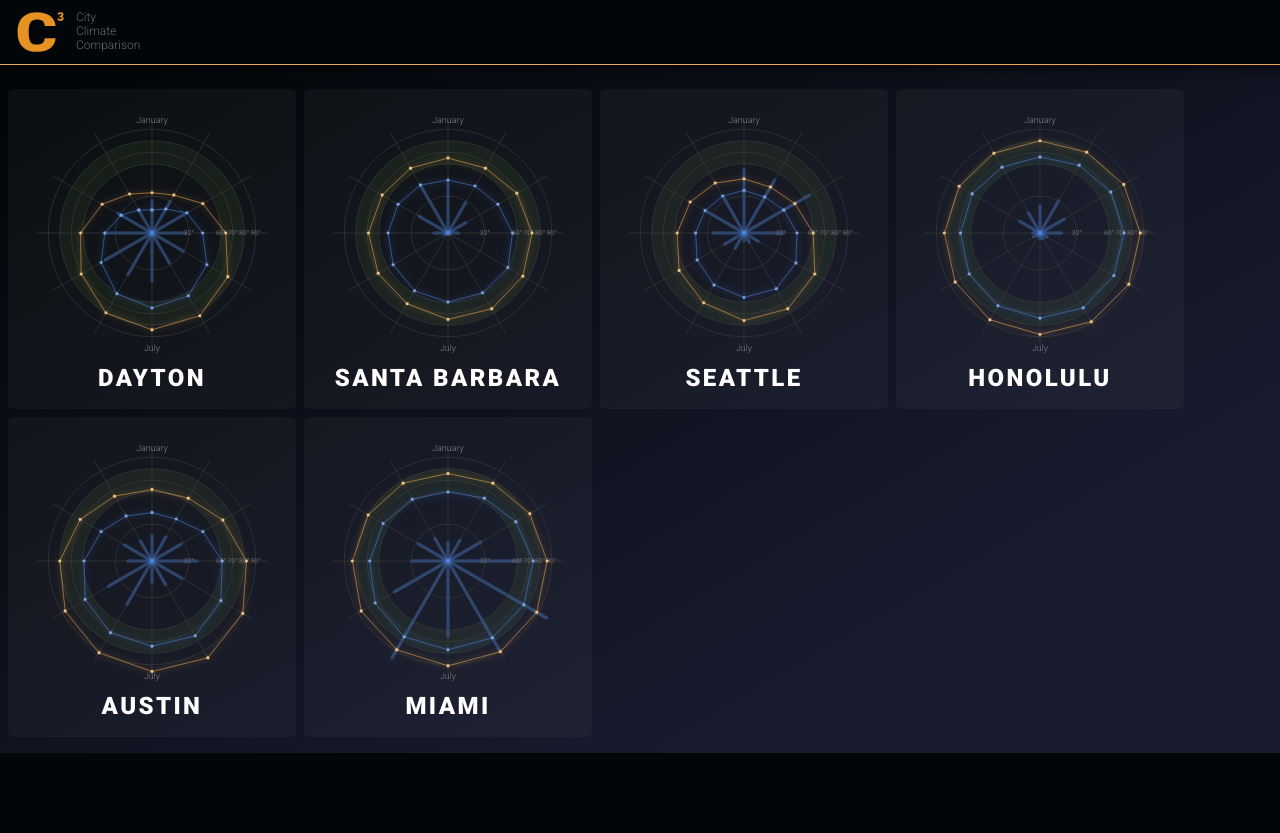
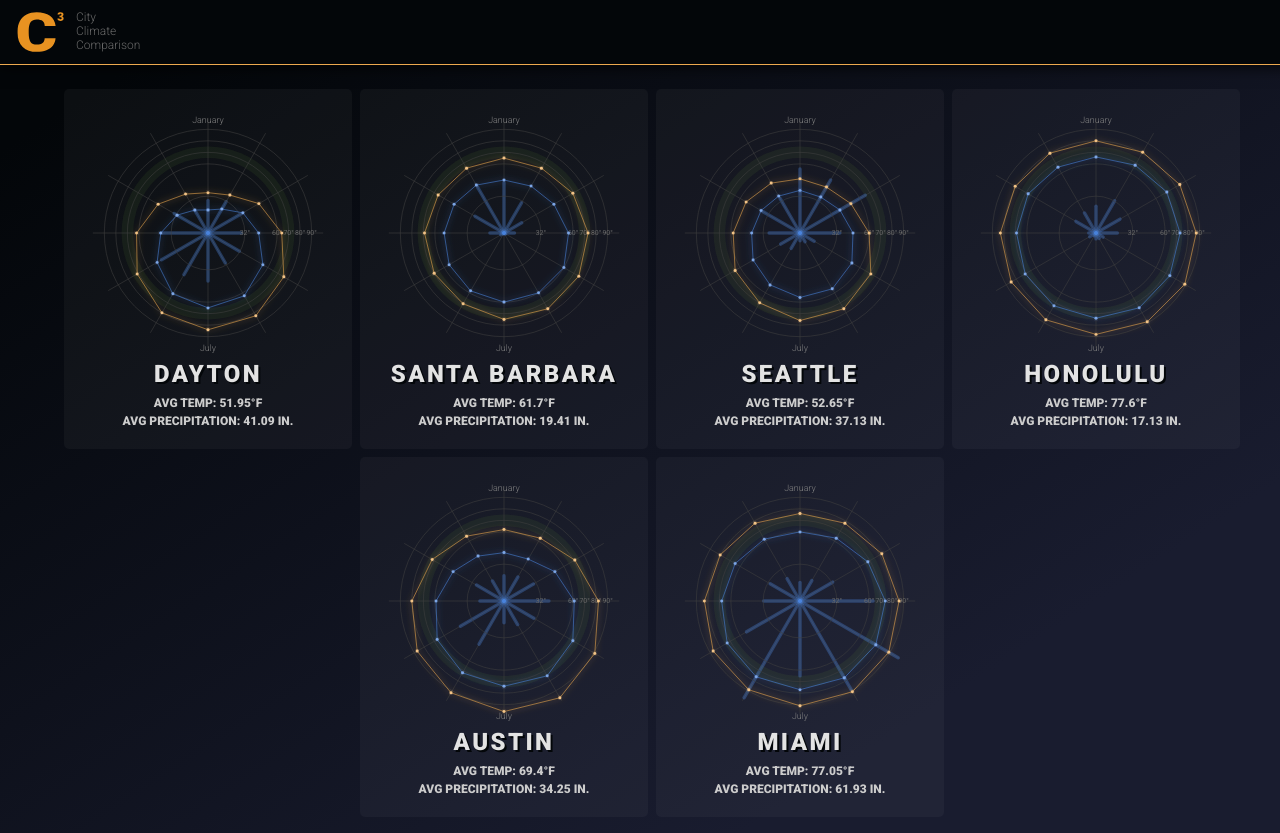
Before and after one commit to bowmanmc/dvcomponents, a React (Create React App) app in the folder 04-radar/: page / in a window 1280 px wide. Shown: the top 833 px of the page. Before the commit the page ends 800 px from the top, so only its background shows below. Built offline with nearby package versions, Linux system fonts and the light colour scheme; the HTML template or start-up script is replaced by a standard one.

Commit message:
Design tweaks

```diff
--- a/04-radar/src/App.scss
+++ b/04-radar/src/App.scss
@@ -23,6 +23,7 @@ body {
     align-items: stretch;
     display: flex;
     flex-wrap: wrap;
+    justify-content: center;
     padding: 0.5em;
 
     .CityCard {
--- a/04-radar/src/CityCard.js
+++ b/04-radar/src/CityCard.js
@@ -13,6 +13,8 @@ const CityCard = (props) => {
         <div className="CityCard">
             <RadarChart data={city} />
             <h2>{city.city}</h2>
+            <h3>Avg Temp: {city.avg}°F</h3>
+            <h3>Avg Precipitation: {city.precip} in.</h3>
         </div>
     );
 };
--- a/04-radar/src/CityCard.scss
+++ b/04-radar/src/CityCard.scss
@@ -3,20 +3,32 @@
 
 $chartsize: 256px;
 .CityCard {
+    align-items: center;
     background: rgba($color-white, 0.035);
     border-radius: 5px;
+    display: flex;
+    flex-direction: column;
+    justify-content: center;
     padding: 1.0em;
 
     h2 {
-        color: $color-white;
+        color: $color-gray-90;
         font-size: $fontsize-lg;
         font-weight: $fontweight-bold;
         letter-spacing: 0.1em;
-        margin: 0;
+        margin: 0 0 0.35em 0;
+        text-align: center;
+        text-shadow: 2px 2px 0 $color-bg-dk;
+        text-transform: uppercase;
+    }
+
+    h3 {
+        color: $color-gray-80;
+        font-size: $fontsize-sm;
+        margin: 0 0 0.35em 0;
         text-align: center;
         text-transform: uppercase;
     }
-
     .RadarChart {
         height: $chartsize;
         width: $chartsize;
--- a/04-radar/src/RadarChart/BowmanBelt.js
+++ b/04-radar/src/RadarChart/BowmanBelt.js
@@ -13,7 +13,7 @@ const BowmanBelt = () => {
     const scale = scaleLinear().domain([0, Config.maxValue]).range([0, halfWidth]);
 
     const idealTemp = 70;
-    const deviation = 10;
+    const deviation = 5;
     const idealMin = scale(idealTemp - deviation);
     const idealMax = scale(idealTemp + deviation);
 
--- a/04-radar/src/data/weather.js
+++ b/04-radar/src/data/weather.js
@@ -2,6 +2,8 @@
 
 export default [{
     city: 'Dayton',
+    avg: 51.95,
+    precip: 41.09,
     monthly: [{
         month: 'jan', high: 35, low: 20, precip: 2.83
     }, {
@@ -29,6 +31,8 @@ export default [{
     }]
 }, {
     city: 'Santa Barbara',
+    avg: 61.7,
+    precip: 19.41,
     monthly: [{
         month: 'jan', high: 65, low: 46, precip: 4.37
     }, {
@@ -56,6 +60,8 @@ export default [{
     }]
 }, {
     city: 'Seattle',
+    avg: 52.65,
+    precip: 37.13,
     monthly: [{
         month: 'jan', high: 47, low: 37, precip: 5.55
     }, {
@@ -83,6 +89,8 @@ export default [{
     }]
 }, {
     city: 'Honolulu',
+    avg: 77.6,
+    precip: 17.13,
     monthly: [{
         month: 'jan', high: 80, low: 66, precip: 2.32
     }, {
@@ -110,6 +118,8 @@ export default [{
     }]
 }, {
     city: 'Austin',
+    avg: 69.4,
+    precip: 34.25,
     monthly: [{
         month: 'jan', high: 62, low: 42, precip: 2.20
     }, {
@@ -137,6 +147,8 @@ export default [{
     }]
 }, {
     city: 'Miami',
+    avg: 77.05,
+    precip: 61.93,
     monthly: [{
         month: 'jan', high: 76, low: 60, precip: 1.61
     }, {
```
